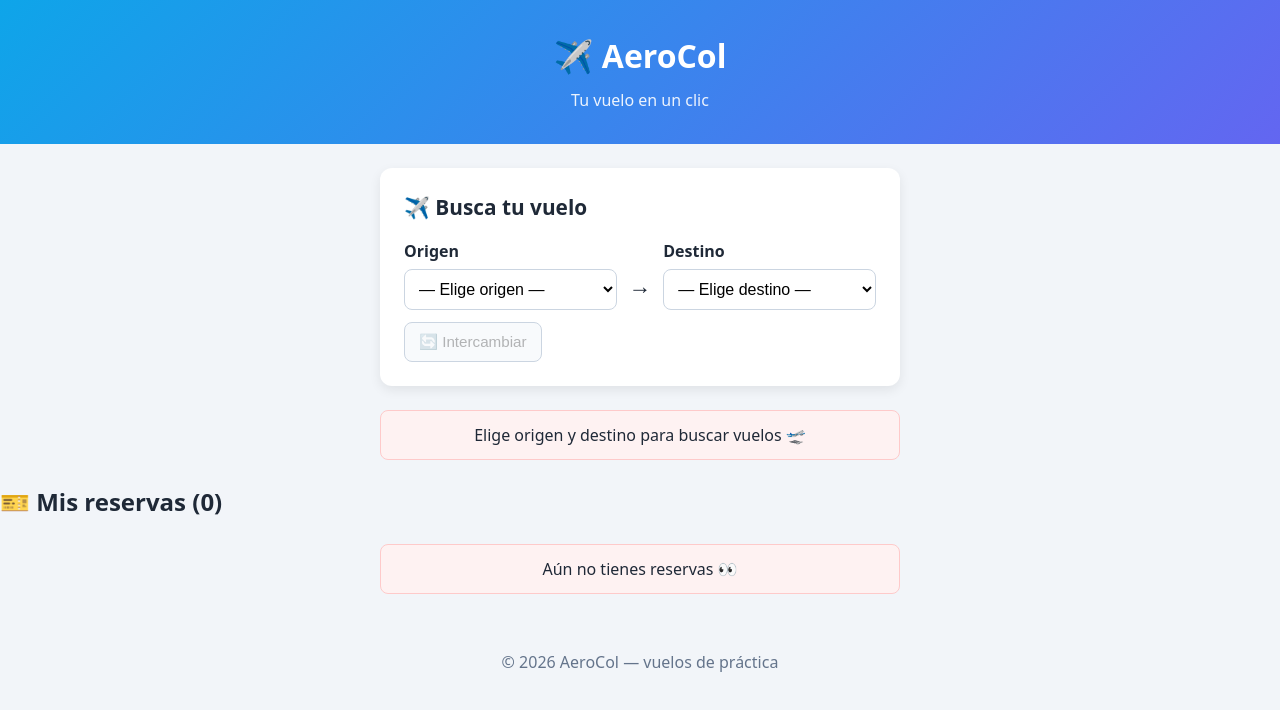
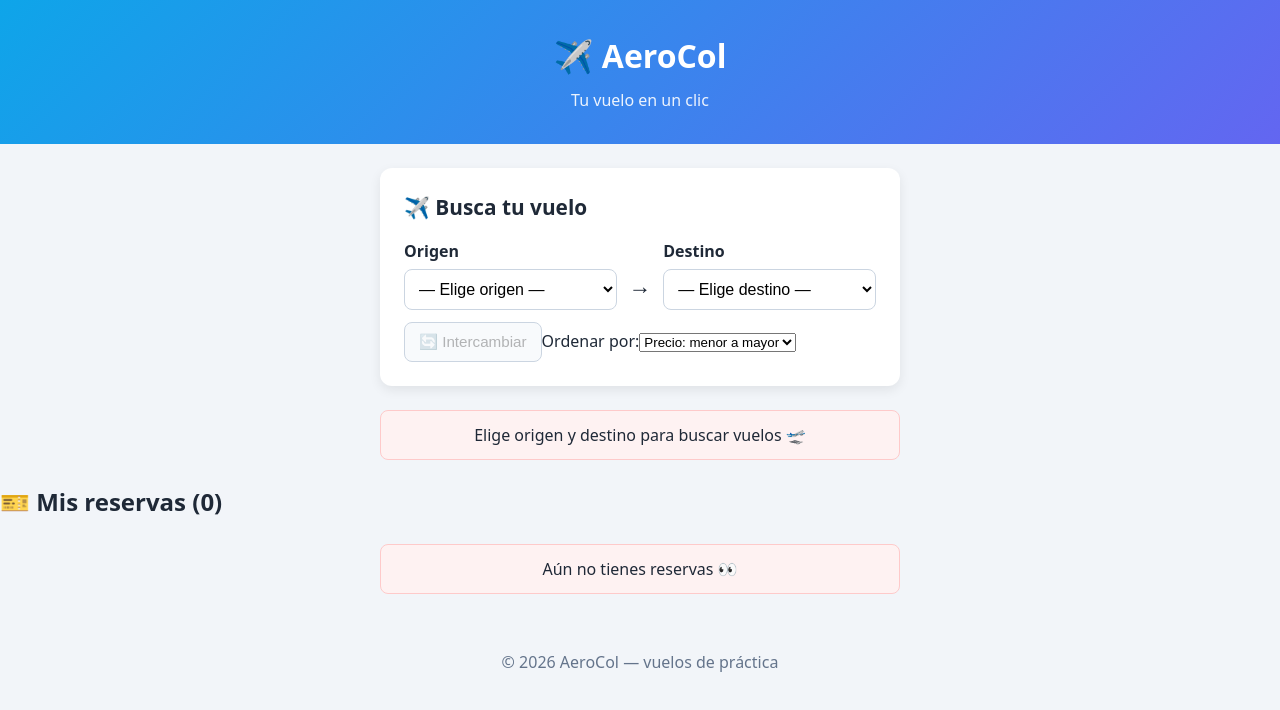
Before and after one commit to Jxzus/aerocol-reservas, a React (Vite) app: page / in a window 1280 px wide. Shown: the top 710 px of the page. Built offline with nearby package versions, Linux system fonts and the light colour scheme.

Commit message:
agrego select para ordenar vuelos por precio hora y avion

```diff
--- a/src/App.jsx
+++ b/src/App.jsx
@@ -24,6 +24,7 @@ function cargarReservas() {
 function App() {
   const [origen, setOrigen] = useState('')
   const [destino, setDestino] = useState('')
+  const [orden, setOrden] = useState('precio-asc')
   const [vueloSeleccionado, setVueloSeleccionado] = useState(null)
   const [reservas, setReservas] = useState(cargarReservas)
 
@@ -33,6 +34,14 @@ function App() {
     origen !== '' && destino !== ''
       ? VUELOS.filter((v) => v.origen === origen && v.destino === destino)
       : []
+
+  const vuelosOrdenados = [...vuelosFiltrados].sort((a, b) => {
+    if (orden === 'precio-asc') return a.precio - b.precio
+    if (orden === 'precio-desc') return b.precio - a.precio
+    if (orden === 'hora') return a.hora.localeCompare(b.hora)
+    if (orden === 'avion') return a.avion.localeCompare(b.avion)
+    return 0
+  })
 
   const manejarOrigen = (codigo) => {
     setOrigen(codigo)
@@ -79,18 +88,30 @@ function App() {
           onDestino={manejarDestino}
         />
 
-        <button type="button" onClick={intercambiar} disabled={!origen || !destino}>
-          🔄 Intercambiar
-        </button>
+        <div className="selector-controles">
+          <button type="button" onClick={intercambiar} disabled={!origen || !destino}>
+            🔄 Intercambiar
+          </button>
+
+          <label className="campo-orden">
+            <span>Ordenar por:</span>
+            <select value={orden} onChange={(e) => setOrden(e.target.value)}>
+              <option value="precio-asc">Precio: menor a mayor</option>
+              <option value="precio-desc">Precio: mayor a menor</option>
+              <option value="hora">Hora de salida</option>
+              <option value="avion">Avión (A–Z)</option>
+            </select>
+          </label>
+        </div>
       </section>
 
       {!origen || !destino ? (
         <p className="mensaje">Elige origen y destino para buscar vuelos 🛫</p>
-      ) : vuelosFiltrados.length === 0 ? (
+      ) : vuelosOrdenados.length === 0 ? (
         <p className="mensaje">No hay vuelos para esa ruta 🙃</p>
       ) : (
         <ListaVuelos
-          vuelos={vuelosFiltrados}
+          vuelos={vuelosOrdenados}
           nombreOrigen={nombreCiudad(origen)}
           nombreDestino={nombreCiudad(destino)}
           vueloSeleccionado={vueloSeleccionado}
```
